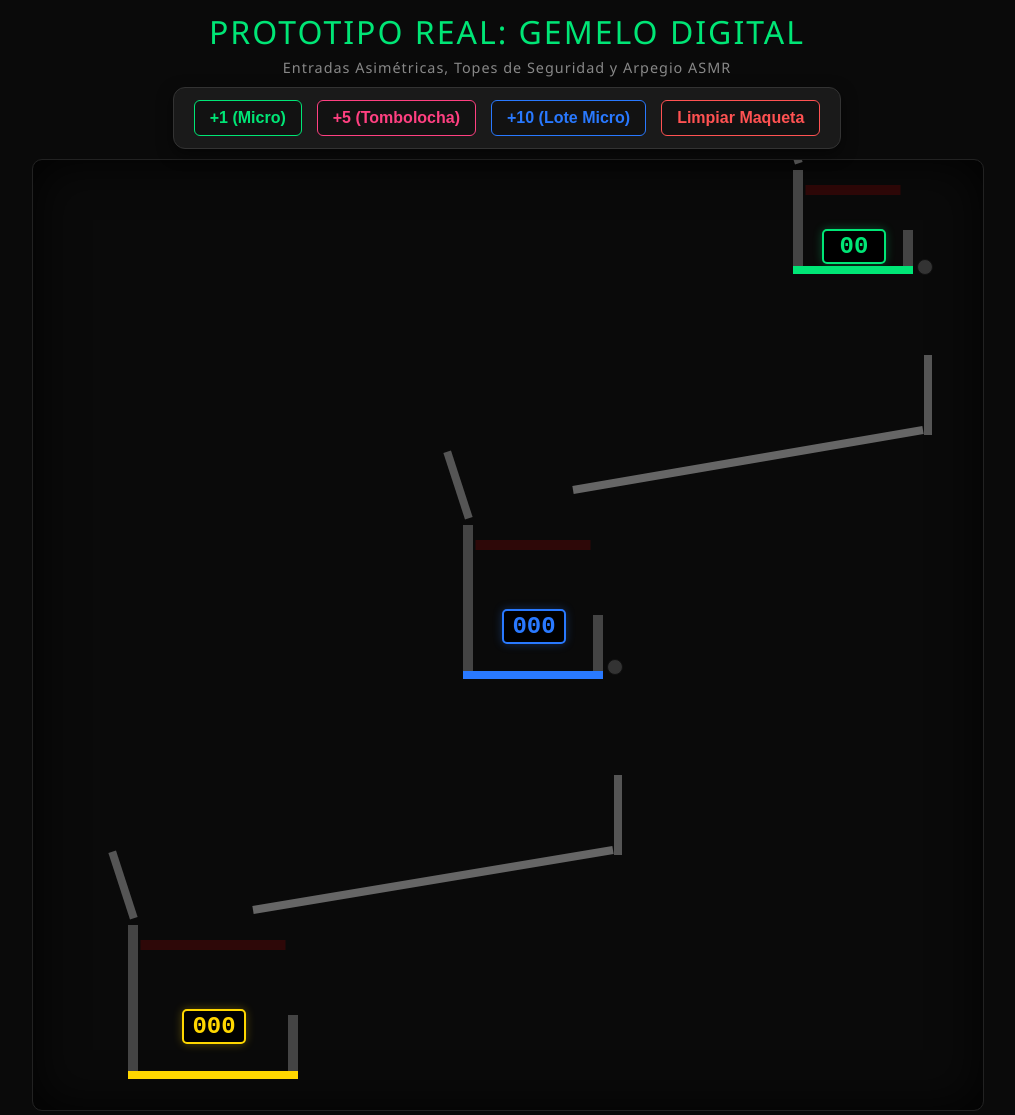
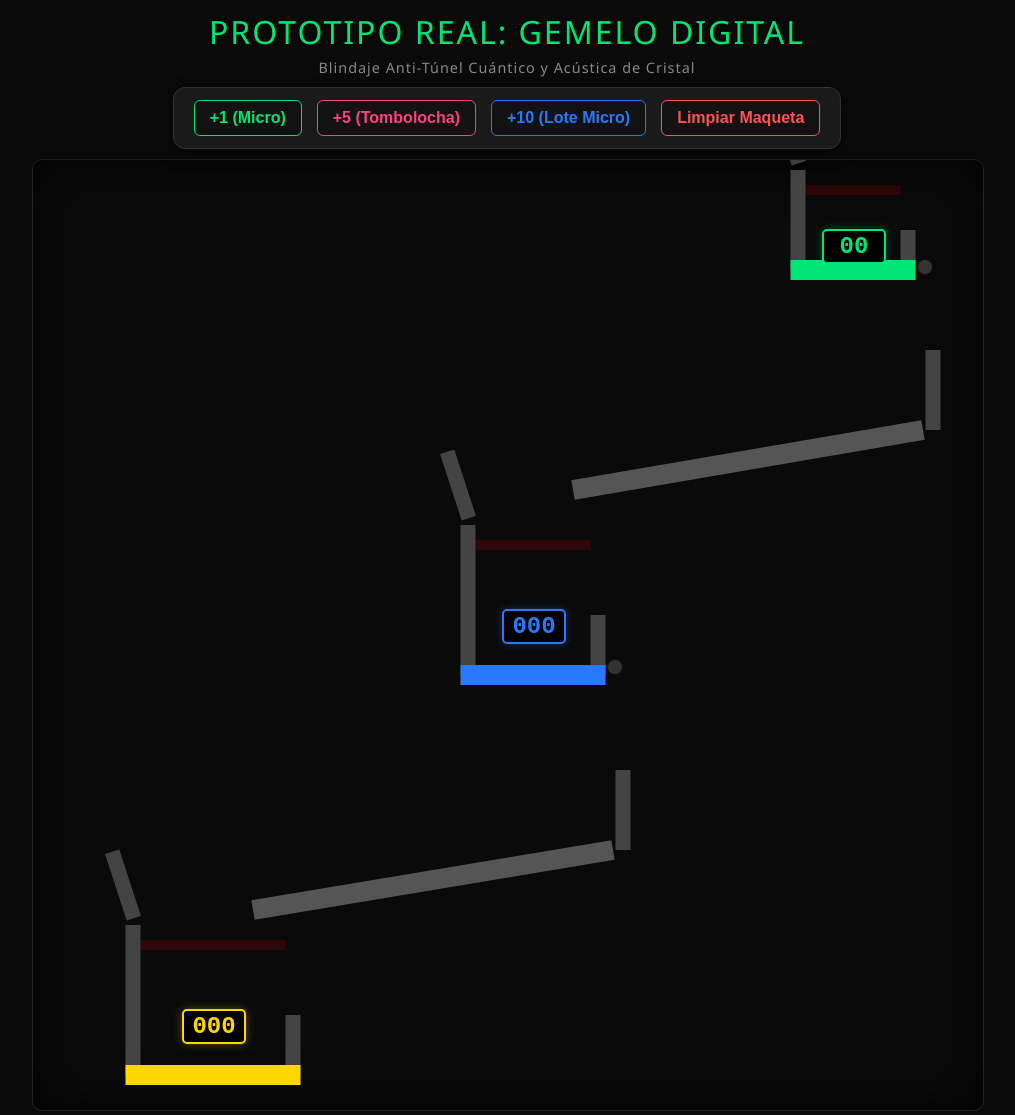
Before and after one commit to RenatoMRobles/Robles_Soroban_Cinematico, a Flask app: page / in a window 1280 px wide. Shown: the whole page, without its empty margins (133-1148 px from the left). Run offline with Flask 3, Linux system fonts and the light colour scheme.

Commit message:
Fase 19: Blindaje Anti-Tunneling

```diff
--- a/templates/index.html
+++ b/templates/index.html
@@ -56,7 +56,7 @@
 </head>
 <body>
     <h1>PROTOTIPO REAL: GEMELO DIGITAL</h1>
-    <p class="sub">Entradas Asimétricas, Topes de Seguridad y Arpegio ASMR</p>
+    <p class="sub">Blindaje Anti-Túnel Cuántico y Acústica de Cristal</p>
 
     <div class="panel-control">
         <button class="btn-u" onclick="inyectarCanica(1)">+1 (Micro)</button>
@@ -77,7 +77,7 @@
     </div>
 
     <script>
-        // --- 🎶 SINTETIZADOR DE AUDIO ASMR (Ondas Senoidales Relajantes) ---
+        // --- 🎶 SINTETIZADOR DE AUDIO ASMR ---
         let audioCtx;
         function reproducirSonido(tipo) {
             if (!audioCtx) audioCtx = new (window.AudioContext || window.webkitAudioContext)();
@@ -87,32 +87,28 @@
             let ahora = audioCtx.currentTime;
 
             if (tipo === 'drop') {
-                // Gota de cristal
                 osc.type = 'sine'; osc.frequency.setValueAtTime(1800, ahora);
                 gainNode.gain.setValueAtTime(0.04, ahora); gainNode.gain.exponentialRampToValueAtTime(0.001, ahora + 0.15);
                 osc.start(ahora); osc.stop(ahora + 0.15);
             } else if (tipo === 'drop5') {
-                // Marimba profunda de cristal
                 osc.type = 'sine'; osc.frequency.setValueAtTime(700, ahora);
                 gainNode.gain.setValueAtTime(0.08, ahora); gainNode.gain.exponentialRampToValueAtTime(0.001, ahora + 0.25);
                 osc.start(ahora); osc.stop(ahora + 0.25);
             } else if (tipo === 'victoria') {
-                // 🎶 ARPEGIO ASMR DE VICTORIA (Do Mayor 7)
-                let frecuencias = [523.25, 659.25, 783.99, 987.77, 1046.50]; // Do, Mi, Sol, Si, Do
+                let frecuencias = [523.25, 659.25, 783.99, 987.77, 1046.50];
                 frecuencias.forEach((freq, index) => {
                     let oscV = audioCtx.createOscillator(); let gnV = audioCtx.createGain();
                     oscV.connect(gnV); gnV.connect(audioCtx.destination);
                     oscV.type = 'sine'; oscV.frequency.value = freq;
 
-                    let tiempo = ahora + (index * 0.12); // Cascada lenta y relajante
+                    let tiempo = ahora + (index * 0.12);
                     gnV.gain.setValueAtTime(0, tiempo);
-                    gnV.gain.linearRampToValueAtTime(0.08, tiempo + 0.05); // Suave ataque
-                    gnV.gain.exponentialRampToValueAtTime(0.001, tiempo + 1.5); // Resonancia larga
+                    gnV.gain.linearRampToValueAtTime(0.08, tiempo + 0.05);
+                    gnV.gain.exponentialRampToValueAtTime(0.001, tiempo + 1.5);
 
                     oscV.start(tiempo); oscV.stop(tiempo + 1.5);
                 });
             } else if (tipo === 'beep') {
-                // Campanilla del láser suave
                 osc.type = 'sine'; osc.frequency.setValueAtTime(2400, ahora);
                 gainNode.gain.setValueAtTime(0.02, ahora); gainNode.gain.exponentialRampToValueAtTime(0.001, ahora + 0.05);
                 osc.start(ahora); osc.stop(ahora + 0.05);
@@ -125,49 +121,45 @@
               Composite = Matter.Composite, Events = Matter.Events;
 
         const engine = Engine.create();
-        engine.positionIterations = 15; engine.velocityIterations = 15;
+        engine.positionIterations = 16; engine.velocityIterations = 16; // Máxima fidelidad de colisión
 
         const render = Render.create({
             element: document.getElementById('canvas-container'), engine: engine,
             options: { width: 950, height: 950, wireframes: false, background: 'transparent' }
         });
 
-        // --- 📐 FUNCIONES GEOMÉTRICAS OPTIMIZADAS ---
+        // --- 📐 FUNCIONES GEOMÉTRICAS REFORZADAS ---
         const opPared = { isStatic: true, render: { fillStyle: '#444' } };
         let modulos = {};
 
-        // Rampa con TOPE DE SEGURIDAD
+        // 🛡️ RAMPAS REFORZADAS (Grosor 20px)
         function crearRampa(x1, y1, x2, y2) {
             let cx = (x1 + x2) / 2; let cy = (y1 + y2) / 2;
             let longitud = Math.sqrt(Math.pow(x2 - x1, 2) + Math.pow(y2 - y1, 2));
             let angulo = Math.atan2(y2 - y1, x2 - x1);
-            let rampa = Bodies.rectangle(cx, cy, longitud, 8, { isStatic: true, angle: angulo, render: { fillStyle: '#666' } });
+            let rampa = Bodies.rectangle(cx, cy, longitud, 20, { isStatic: true, angle: angulo, render: { fillStyle: '#555' } });
 
-            // 🛡️ Tope de seguridad en el inicio para evitar que caigan a la derecha
-            let tope = Bodies.rectangle(x1 + 5, y1 - 35, 8, 80, { isStatic: true, render: { fillStyle: '#555' } });
+            // Tope de seguridad
+            let tope = Bodies.rectangle(x1 + 10, y1 - 40, 15, 80, { isStatic: true, render: { fillStyle: '#444' } });
 
             Composite.add(engine.world, [rampa, tope]);
         }
 
         function crearContenedor(id, x, y, width, height, limit, colorBase) {
-            // Pared Izquierda (Normal)
-            const paredIzq = Bodies.rectangle(x - width/2, y, 10, height, opPared);
+            const paredIzq = Bodies.rectangle(x - width/2, y, 15, height, opPared);
 
-            // 🛡️ ARQUITECTURA ASIMÉTRICA: La pared derecha es solo el 40% inferior.
-            // Esto deja la parte superior completamente libre para que entre la rampa sin chocar.
             const alturaDer = height * 0.4;
-            const paredDer = Bodies.rectangle(x + width/2, y + (height - alturaDer)/2, 10, alturaDer, opPared);
+            const paredDer = Bodies.rectangle(x + width/2, y + (height - alturaDer)/2, 15, alturaDer, opPared);
 
-            // Guía Izquierda (actúa como tablero de básquetbol para atrapar las canicas rápidas)
-            const guiaIzq = Bodies.rectangle(x - width/2 - 10, y - height/2 - 40, 70, 8, { isStatic: true, angle: Math.PI/2.5, render: { fillStyle: '#555' } });
-            // Se eliminó por completo la guía derecha.
+            // Guía de entrada
+            const guiaIzq = Bodies.rectangle(x - width/2 - 10, y - height/2 - 40, 70, 15, { isStatic: true, angle: Math.PI/2.5, render: { fillStyle: '#444' } });
 
             const sensorLaser = Bodies.rectangle(x, y - height/2 + 20, width - 15, 10, {
                 isStatic: true, isSensor: true, label: 'sensor_' + id, render: { fillStyle: 'rgba(255, 0, 0, 0.15)' }
             });
 
-            // Escotilla estática
-            const escotilla = Bodies.rectangle(x, y + height/2, width + 10, 8, { isStatic: true, render: { fillStyle: colorBase } });
+            // 🛡️ ESCOTILLA REFORZADA (Grosor 20px) para aniquilar el túnel cuántico
+            const escotilla = Bodies.rectangle(x, y + height/2, width + 15, 20, { isStatic: true, render: { fillStyle: colorBase } });
 
             const bisagra = Constraint.create({
                 pointA: { x: x + width/2 - 5, y: y + height/2 }, bodyB: escotilla, pointB: { x: width/2 - 5, y: 0 },
@@ -178,28 +170,30 @@
             modulos[id] = { id, escotilla, limite: limit, conteoActual: 0, abierta: false, origX: x, origY: y + height/2 };
         }
 
-        // 📐 TOPOGRAFÍA PERFECTA (Distancias recalibradas para garantizar Clearance)
-        crearContenedor('U', 820, 60, 110, 100, 10, '#00E676'); // Base en Y=110
-        crearContenedor('D', 500, 440, 130, 150, 100, '#2979FF'); // Base en Y=515
-        crearContenedor('C', 180, 840, 160, 150, 9999, '#FFD700'); // Base en Y=915
+        // 📐 TOPOGRAFÍA PERFECTA
+        crearContenedor('U', 820, 60, 110, 100, 10, '#00E676');
+        crearContenedor('D', 500, 440, 130, 150, 100, '#2979FF');
+        crearContenedor('C', 180, 840, 160, 150, 9999, '#FFD700');
 
-        // 🚀 RAMPAS CON TOPES (El inicio está por debajo de las puertas extendidas)
-        // Rampa U -> D. Inicia segura en 890, cae justo en 540 (adentro del contenedor abierto D)
+        // 🚀 RAMPAS VECTORIALES REFORZADAS
         crearRampa(890, 270, 540, 330);
-        // Rampa D -> C. Inicia segura en 580, cae justo en 220 (adentro del contenedor abierto C)
         crearRampa(580, 690, 220, 750);
 
-        // --- LÓGICA DE INYECCIÓN ---
+        // --- LÓGICA DE INYECCIÓN INTELIGENTE ---
         let canicas = [];
 
         function inyectarCanica(valor) {
             reproducirSonido(valor === 5 ? 'drop5' : 'drop');
             let color = valor === 5 ? '#FF4081' : '#00E676';
-            let radio = valor === 5 ? 9 : 6; // Tombolocha fina, fluye sin atorarse
+            let radio = valor === 5 ? 12 : 7; // Ligeramente más grandes para que no se cuelen
             let masa = valor === 5 ? 5 : 1;
 
             let nuevaCanica = Bodies.circle(820 + (Math.random() * 10 - 5), -20, radio, {
-                restitution: 0.2, mass: masa, friction: 0.001, frictionAir: 0.002, render: { fillStyle: color }
+                restitution: 0.1, // Menos rebote
+                mass: masa,
+                friction: 0.005,
+                frictionAir: 0.015, // 🛡️ EL SECRETO ANTI-TÚNEL: Limita la velocidad terminal de la caída
+                render: { fillStyle: color }
             });
             nuevaCanica.valor = valor;
             nuevaCanica.sensoresPasados = new Set();
```
